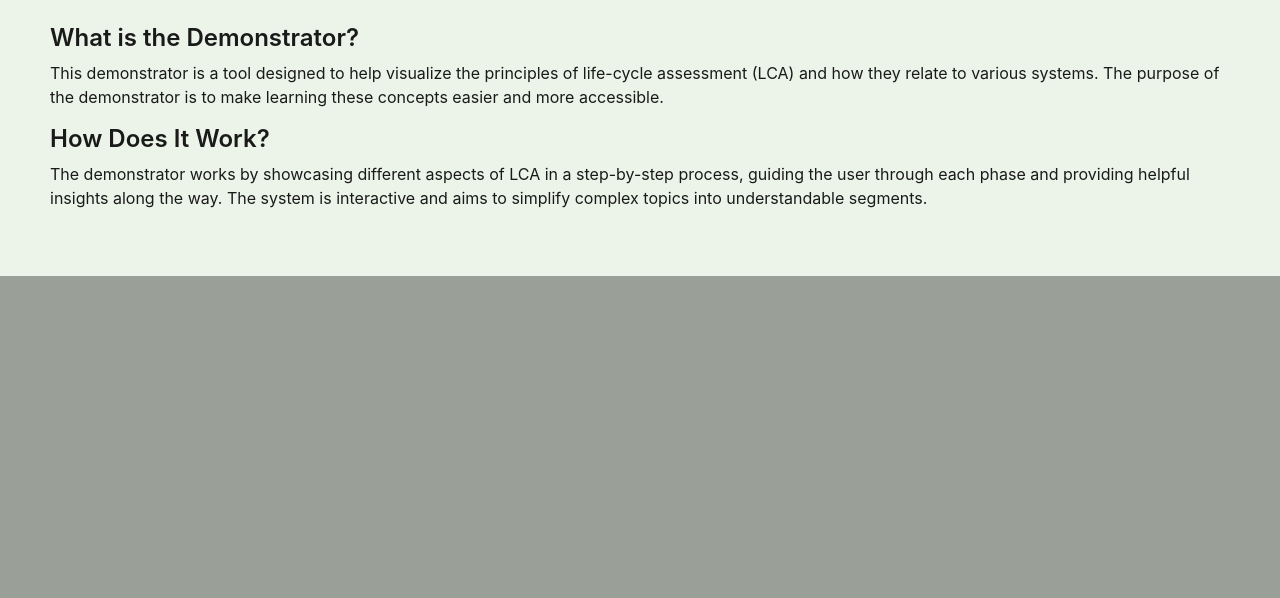
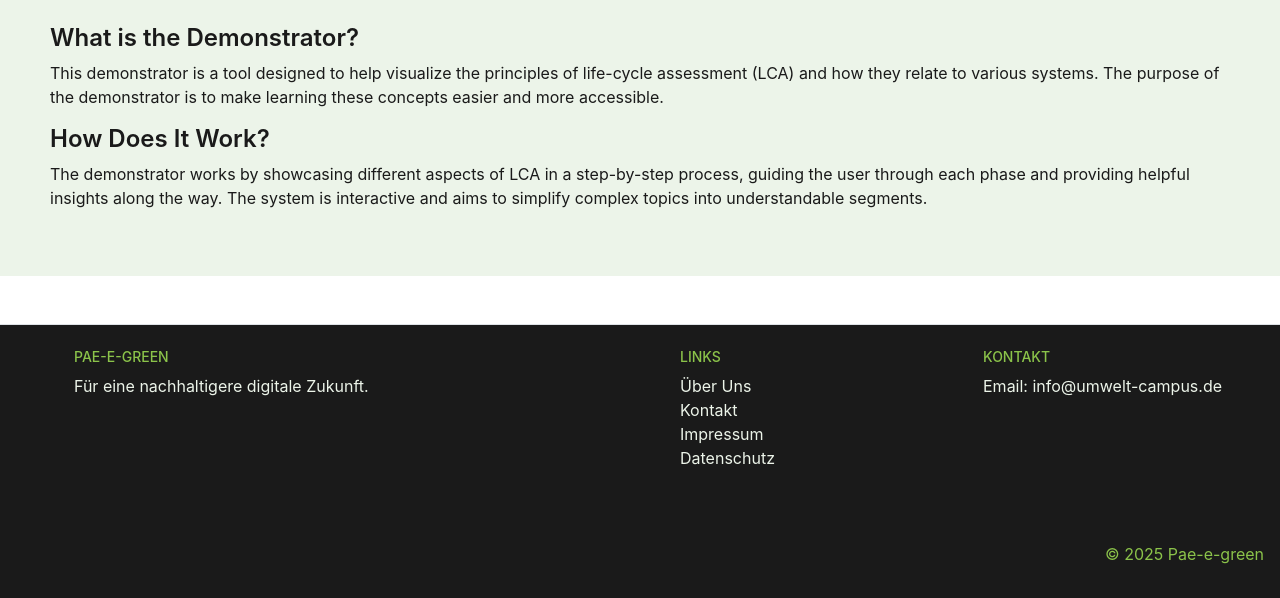
Before and after one commit to lrkc1756/Pae, a Flask app: page /demo in a window 1280 px wide. Shown: the part 816-1414 px from the top of the page. Before the commit the page ends 1092 px from the top, so only its background shows below. Run offline with Flask 3, Linux system fonts and the light colour scheme; some libraries are stand-ins or nearby versions.

Commit message:
add: new footer with basic info. Problem: footer looks way too dark for the website and looks unprofessional with the strong blue header. Consider lighter tones.

```diff
--- a/website/static/style.css
+++ b/website/static/style.css
@@ -33,6 +33,15 @@
 .custom-navbar .nav-link.active {
     color: #1A1A1A !important;  /* Dark gray */
     font-weight: bold;
+  }
+
+  /*FOOTER*/
+  .custom-footer{
+    background-color: #1A1A1A;
+    position: relative;
+    z-index: 1000;
+    margin-left: calc(-50vw + 50%);
+    padding-left: 50px;
   }
 
 
@@ -110,6 +119,14 @@
   color: #7a7f85;
 }
 
+.tea-leaf-text{
+  color: #ecf4e9;
+}
+
+.pae-text{
+  color: #8bc34a;
+}
+
 /*DEFAULT TEXT COLOR*/
 body{
   color: #1a1a1a;
--- a/website/templates/base.html
+++ b/website/templates/base.html
@@ -45,6 +45,7 @@
       </div>
     </nav>
 
+
     {% with messages = get_flashed_messages(with_categories=true) %} {% if
     messages %} {% for category, message in messages %} {% if category ==
     'error' %}
@@ -63,6 +64,7 @@
     </div>
     {% endif %} {% endfor %} {% endif %} {% endwith %}
 
+
     <div class="container">{% block content %} {% endblock %}</div>
     <script
       src="https://code.jquery.com/jquery-3.2.1.slim.min.js"
@@ -80,6 +82,35 @@
       crossorigin="anonymous"
     ></script>
 
+    <footer class="text-left text-lg-start mt-5 border-top custom-footer">
+      <div class="container p-4">
+        <div class="row">
+          <div class="col-md-6 mb-3">
+            <h6 class="text-uppercase fw-bold pae-text">Pae-e-green</h6>
+            <p class="tea-leaf-text">
+              Für eine nachhaltigere digitale Zukunft.
+            </p>
+          </div>
+          <div class="col-md-3 mb-3">
+            <h6 class="text-uppercase pae-text">Links</h6>
+            <ul class="list-unstyled">
+              <li><a href="/about" class="text-decoration-none tea-leaf-text">Über Uns</a></li>
+              <li><a href="/contact" class="text-decoration-none tea-leaf-text">Kontakt</a></li>
+              <li><a href="/impressum" class="text-decoration-none tea-leaf-text">Impressum</a></li>
+              <li><a href="/privacy" class="text-decoration-none tea-leaf-text">Datenschutz</a></li>
+            </ul>
+          </div>
+          <div class="col-md-3 mb-3">
+            <h6 class="text-uppercase pae-text">Kontakt</h6>
+            <p class="mb-1 tea-leaf-text">Email: info@umwelt-campus.de</p>
+          </div>
+        </div>
+      </div>
+      <div class="text-right p-3 custom-footer">
+        <p class="pae-text">© 2025 Pae-e-green</p>
+      </div>
+    </footer>
+
 {% block javascript %}
     <script type="text/javascript">
       function deleteNote(noteId) {
@@ -91,6 +122,7 @@
   });
   }
 </script>
+
 {% endblock %}
   </body>
 </html>
```
